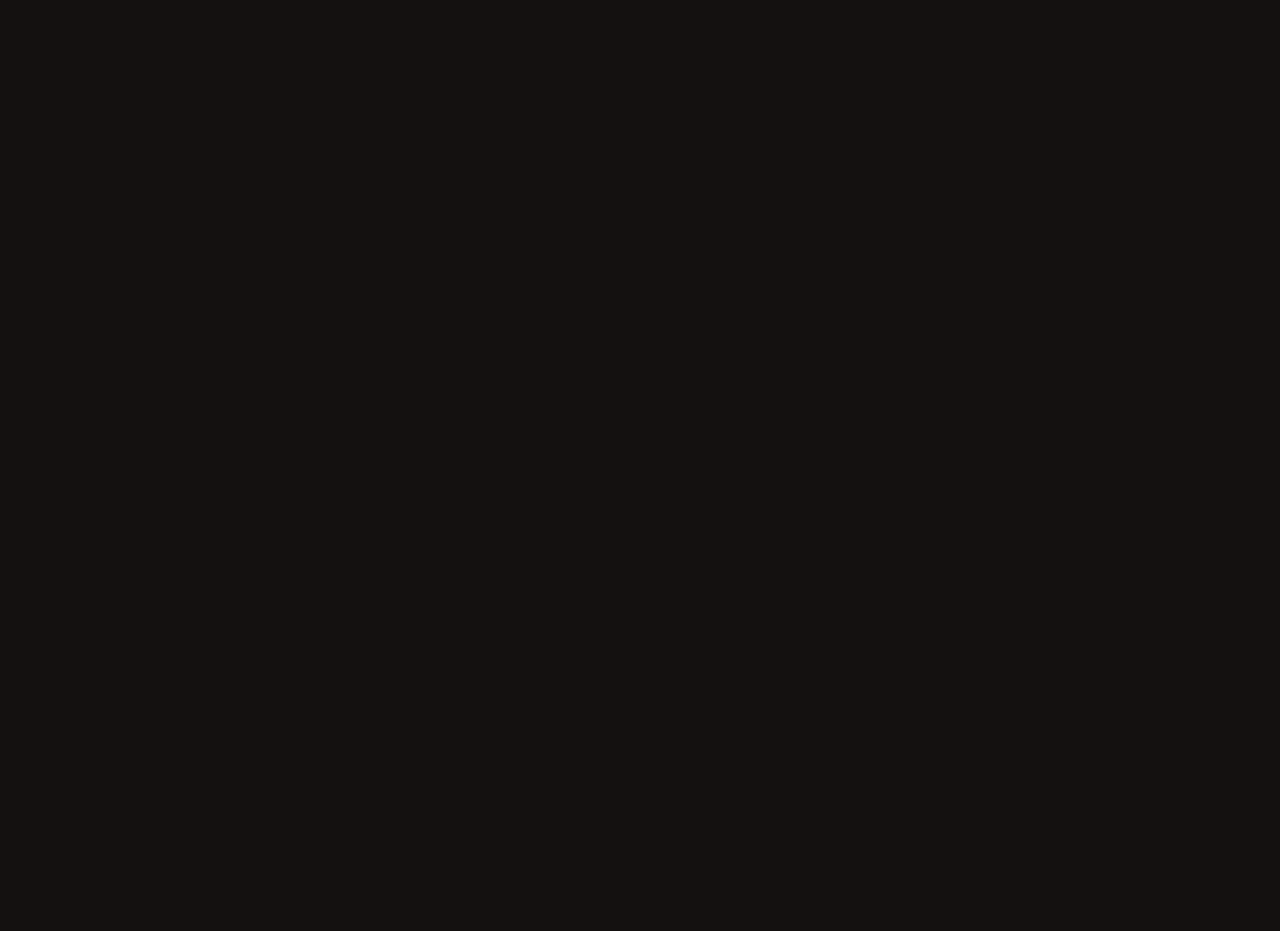
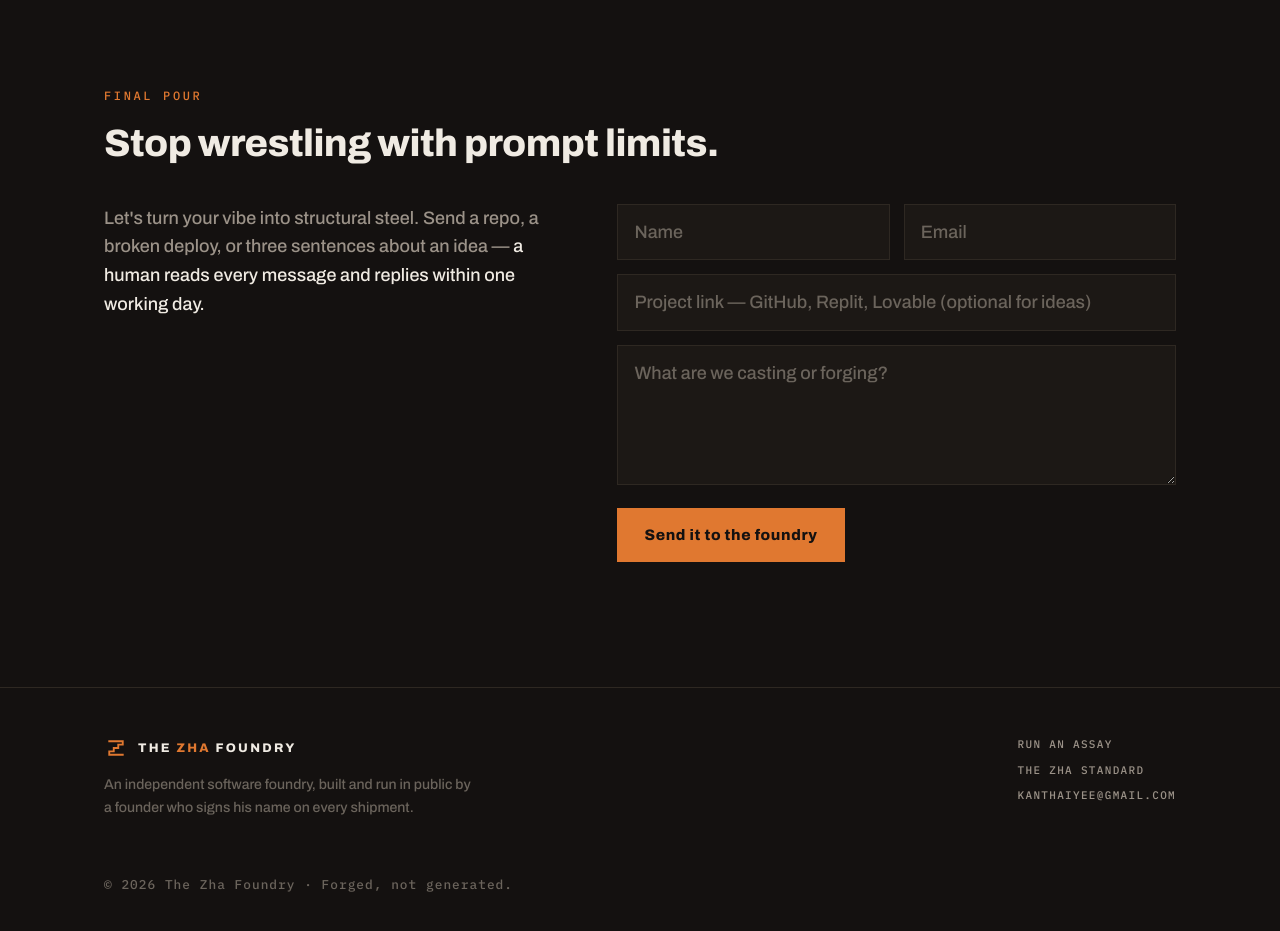
Before and after one commit to ChillandBuild/thezhafoundry, a Next.js app: page / in a window 1280 px wide. Shown: the part 7240-8171 px from the top of the page. Before the commit the page ends 7201 px from the top, so only its background shows below. Built offline with nearby package versions, Linux system fonts and the light colour scheme.

Commit message:
feat: contact section and footer

```diff
--- a/src/app/page.tsx
+++ b/src/app/page.tsx
@@ -8,6 +8,8 @@
 import { Manifesto } from '../components/manifesto/Manifesto';
 import { ZhaStandard } from '../components/standard/ZhaStandard';
 import { Teardowns } from '../components/teardowns/Teardowns';
+import { ContactSection } from '../components/contact/ContactSection';
+import { SiteFooter } from '../components/footer/SiteFooter';
 
 export default function Home() {
   return (
@@ -23,7 +25,9 @@
         <Manifesto />
         <ZhaStandard />
         <Teardowns />
+        <ContactSection />
       </main>
+      <SiteFooter />
     </>
   );
 }
--- /dev/null
+++ b/src/components/contact/ContactForm.tsx
@@ -0,0 +1,42 @@
+'use client';
+
+import { useActionState } from 'react';
+import { submitLead, type LeadState } from '../../app/actions';
+
+const initial: LeadState = { status: 'idle', message: '' };
+
+export function ContactForm() {
+  const [state, action, pending] = useActionState(submitLead, initial);
+
+  return (
+    <form className="contact-form" action={action}>
+      <input type="hidden" name="kind" value="contact" />
+      <div className="row">
+        <div>
+          <label htmlFor="c-name">Name</label>
+          <input id="c-name" name="name" className="field" placeholder="Name" autoComplete="name" />
+        </div>
+        <div>
+          <label htmlFor="c-email">Email</label>
+          <input id="c-email" name="email" type="email" className="field" placeholder="Email" autoComplete="email" />
+        </div>
+      </div>
+      <div>
+        <label htmlFor="c-link">Project link</label>
+        <input id="c-link" name="link" className="field" placeholder="Project link — GitHub, Replit, Lovable (optional for ideas)" />
+      </div>
+      <div>
+        <label htmlFor="c-message">Message</label>
+        <textarea id="c-message" name="message" className="field" placeholder="What are we casting or forging?" />
+      </div>
+      <div>
+        <button className="btn" type="submit" disabled={pending}>
+          {pending ? 'Sending…' : 'Send it to the foundry'}
+        </button>
+      </div>
+      {state.status !== 'idle' && (
+        <p className="form-status" data-status={state.status} role="status">{state.message}</p>
+      )}
+    </form>
+  );
+}
--- /dev/null
+++ b/src/components/contact/ContactSection.tsx
@@ -0,0 +1,21 @@
+import { ContactForm } from './ContactForm';
+import './contact.css';
+
+export function ContactSection() {
+  return (
+    <section className="section" id="contact" aria-labelledby="contact-heading">
+      <div className="container">
+        <p className="eyebrow">Final pour</p>
+        <h2 id="contact-heading">Stop wrestling with prompt limits.</h2>
+        <div className="contact-grid">
+          <p className="contact-pitch">
+            Let&apos;s turn your vibe into structural steel. Send a repo, a broken deploy, or three
+            sentences about an idea — <strong>a human reads every message and replies within one
+            working day.</strong>
+          </p>
+          <ContactForm />
+        </div>
+      </div>
+    </section>
+  );
+}
--- /dev/null
+++ b/src/components/contact/contact.css
@@ -0,0 +1,9 @@
+.contact-grid { display: grid; grid-template-columns: minmax(0, 1fr) minmax(0, 1.2fr); gap: 48px; margin-top: 40px; }
+@media (max-width: 860px) { .contact-grid { grid-template-columns: 1fr; } }
+.contact-pitch { color: var(--muted); max-width: 46ch; }
+.contact-pitch strong { color: var(--text); font-weight: 500; }
+.contact-form { display: grid; gap: 14px; }
+.contact-form .row { display: grid; grid-template-columns: 1fr 1fr; gap: 14px; }
+@media (max-width: 560px) { .contact-form .row { grid-template-columns: 1fr; } }
+.contact-form textarea { min-height: 140px; resize: vertical; }
+.contact-form label { position: absolute; width: 1px; height: 1px; overflow: hidden; clip-path: inset(50%); }
--- /dev/null
+++ b/src/components/footer/SiteFooter.tsx
@@ -0,0 +1,27 @@
+import { SteppedZ } from '../marks/Marks';
+import './footer.css';
+
+export function SiteFooter() {
+  return (
+    <footer className="footer">
+      <div className="container footer-inner">
+        <div>
+          <p className="footer-lockup">
+            <SteppedZ />
+            <span>THE <em>ZHA</em> FOUNDRY</span>
+          </p>
+          <p className="footer-note">
+            An independent software foundry, built and run in public by a founder who signs his
+            name on every shipment.
+          </p>
+        </div>
+        <nav className="footer-links" aria-label="Footer">
+          <a href="#assay">Run an assay</a>
+          <a href="#standard">The Zha Standard</a>
+          <a href="mailto:kanthaiyee@gmail.com">kanthaiyee@gmail.com</a>
+        </nav>
+        <p className="footer-legal">© 2026 The Zha Foundry · Forged, not generated.</p>
+      </div>
+    </footer>
+  );
+}
--- /dev/null
+++ b/src/components/footer/footer.css
@@ -0,0 +1,11 @@
+.footer { border-top: 1px solid var(--line); padding-block: 48px; }
+.footer-inner { display: flex; justify-content: space-between; gap: 24px; flex-wrap: wrap; align-items: flex-start; }
+.footer-lockup { display: flex; align-items: center; gap: 10px; }
+.footer-lockup svg { width: 24px; height: 24px; }
+.footer-lockup span { font-weight: 800; font-size: 12.5px; letter-spacing: 0.18em; }
+.footer-lockup em { font-style: normal; color: var(--copper); }
+.footer-note { color: var(--faint); font-size: 0.88rem; max-width: 46ch; margin-top: 14px; }
+.footer-links { display: grid; gap: 8px; font-family: var(--font-plex-mono), ui-monospace, monospace; font-size: 11px; letter-spacing: 0.12em; text-transform: uppercase; }
+.footer-links a { color: var(--muted); text-decoration: none; }
+.footer-links a:hover { color: var(--copper); }
+.footer-legal { width: 100%; margin-top: 32px; color: var(--faint); font-size: 0.8rem; font-family: var(--font-plex-mono), ui-monospace, monospace; letter-spacing: 0.08em; }
```
